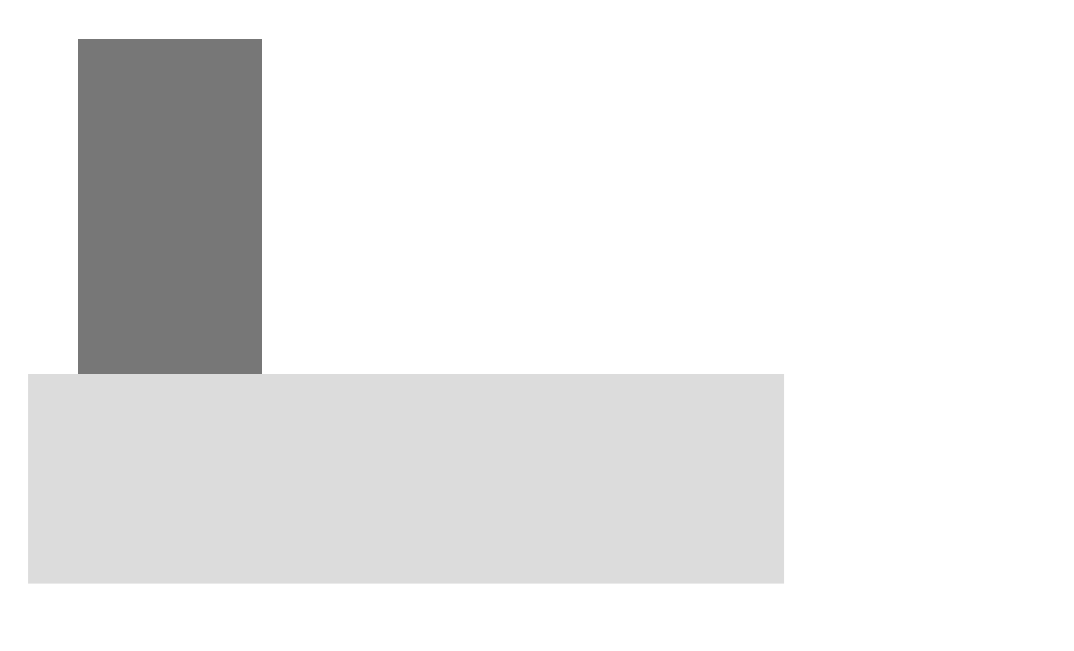
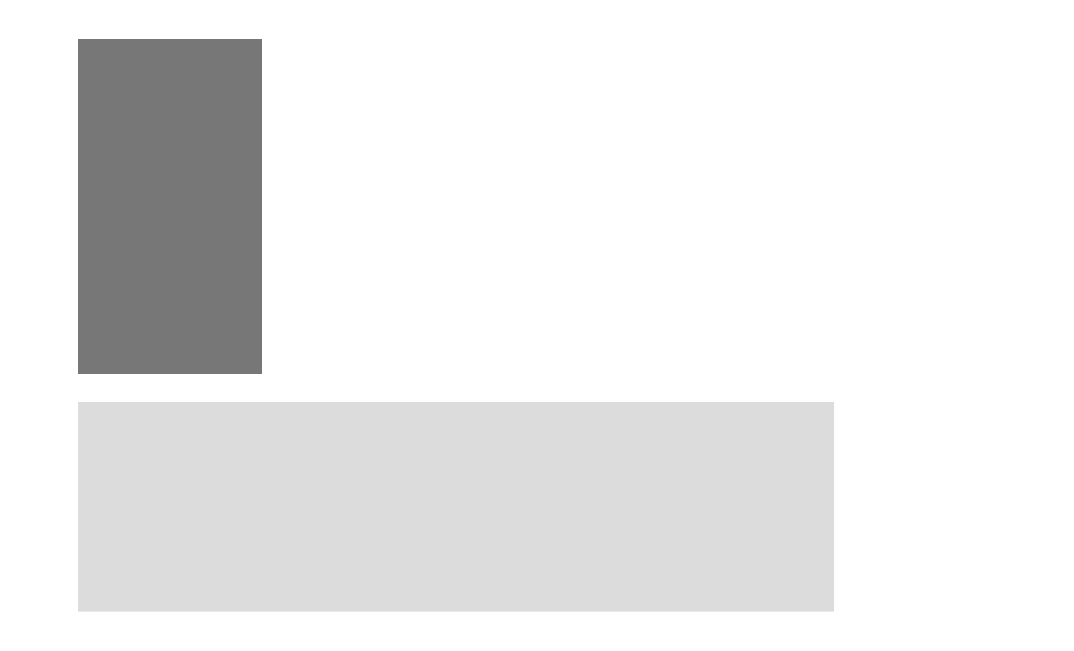
Before and after one commit to Chipik1/code, a website built with Parcel: page index.html in a window 1280 px wide. Shown: the part 147-798 px from the top of the page, without its empty margins (0-1074 px from the left). Built offline with nearby package versions, Linux system fonts and the light colour scheme.

Commit message:
select code

```diff
--- a/css/main.css
+++ b/css/main.css
@@ -13,15 +13,13 @@ header{
 }
 
 .image-contact {
-  height:108px;
-  width:279px;
+
   padding-top: 24px;
   padding-left: 23px;
 }
 
 .more {
-  height:108px;
-  width:513px;
+
   padding-top: 24px;
   padding-left: 24px;
 }
@@ -30,17 +28,17 @@ header{
 #Center{
   display: flex;
   justify-content: space-between;
+
+
 }
 
 .left-menu{
-  display: flex;
-  justify-content: space-between;
   padding-top: 42px;
   padding-left: 70px;
 }
 
 .text{
-  display: flex;
-  justify-content: space-between;
-  padding-left: 20px;
+  padding-top: 24px;
+  padding-left: 70px;
+
 }
```
